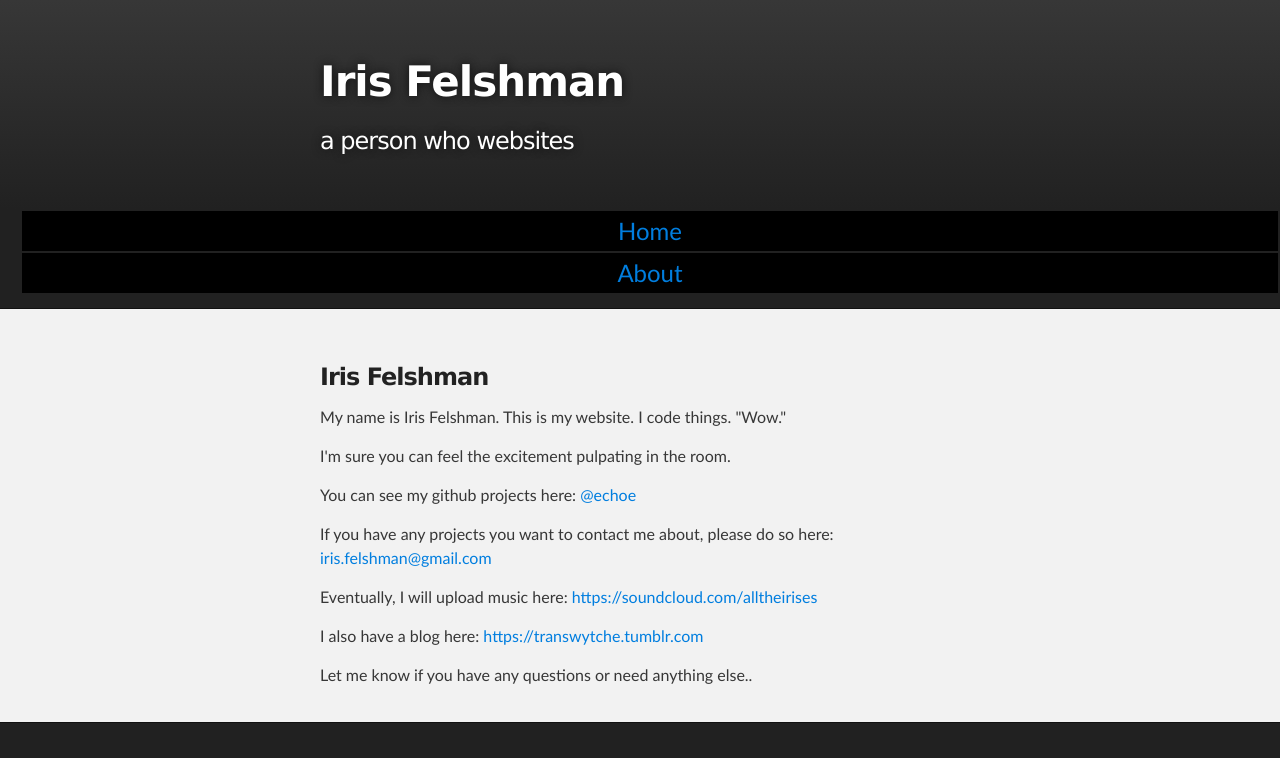
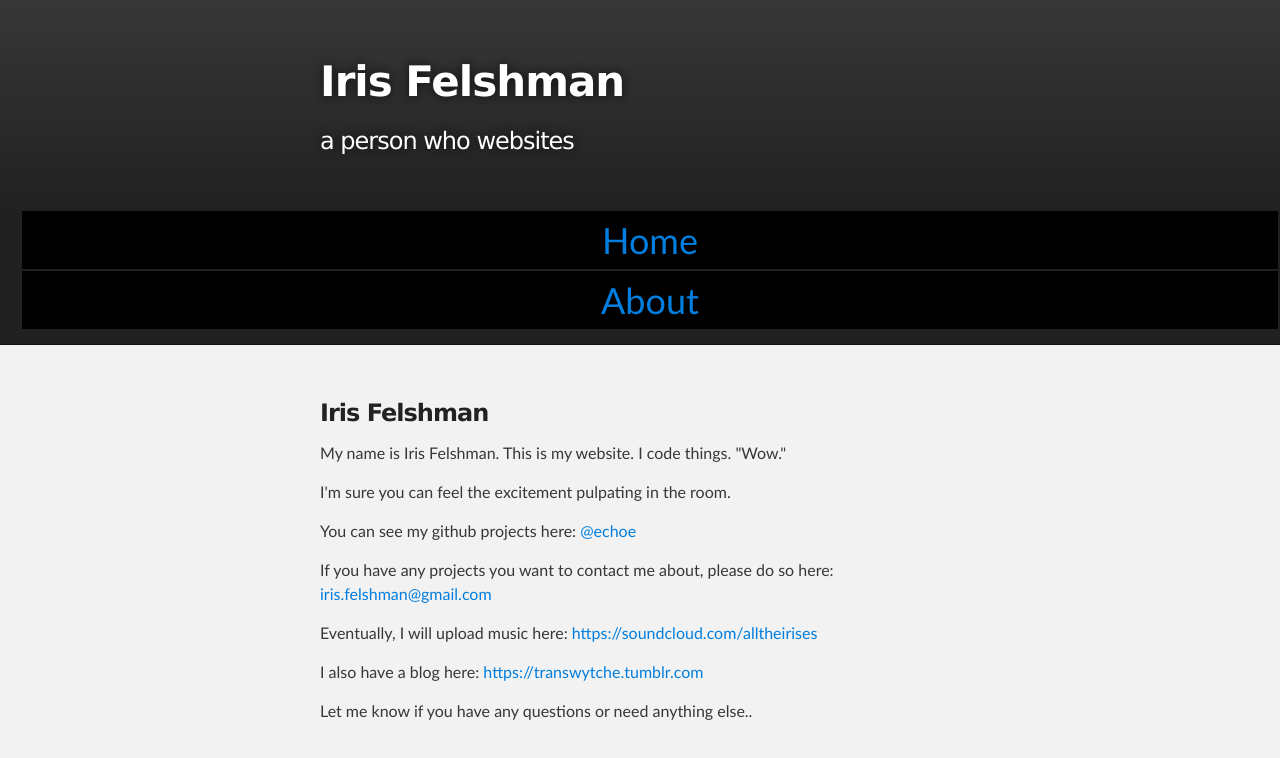
Before and after one commit to echoe/old_html.echoe.github.io, a PHP site: page / in a window 1280 px wide. Shown: the top 758 px of the page. Run offline with PHP 8.4, Linux system fonts and the light colour scheme.

Commit message:
Update stylesheet.css

```diff
--- a/stylesheets/stylesheet.css
+++ b/stylesheets/stylesheet.css
@@ -329,7 +329,7 @@ Full-Width Styles
 {
   margin: 2px;
   padding: 2px 8px 2px 8px;
-  font-size: 24px;
+  font-size: 36px;
   list-style-type: none;
   vertical-align: middle;
   text-align: middle;
@@ -342,7 +342,7 @@ Full-Width Styles
 {
   margin: 2px;
   padding: 2px 8px 2px 8px;
-  font-size: 24px;
+  font-size: 36px;
   list-style-type: none;
   vertical-align: middle;
   text-align: middle;
```
